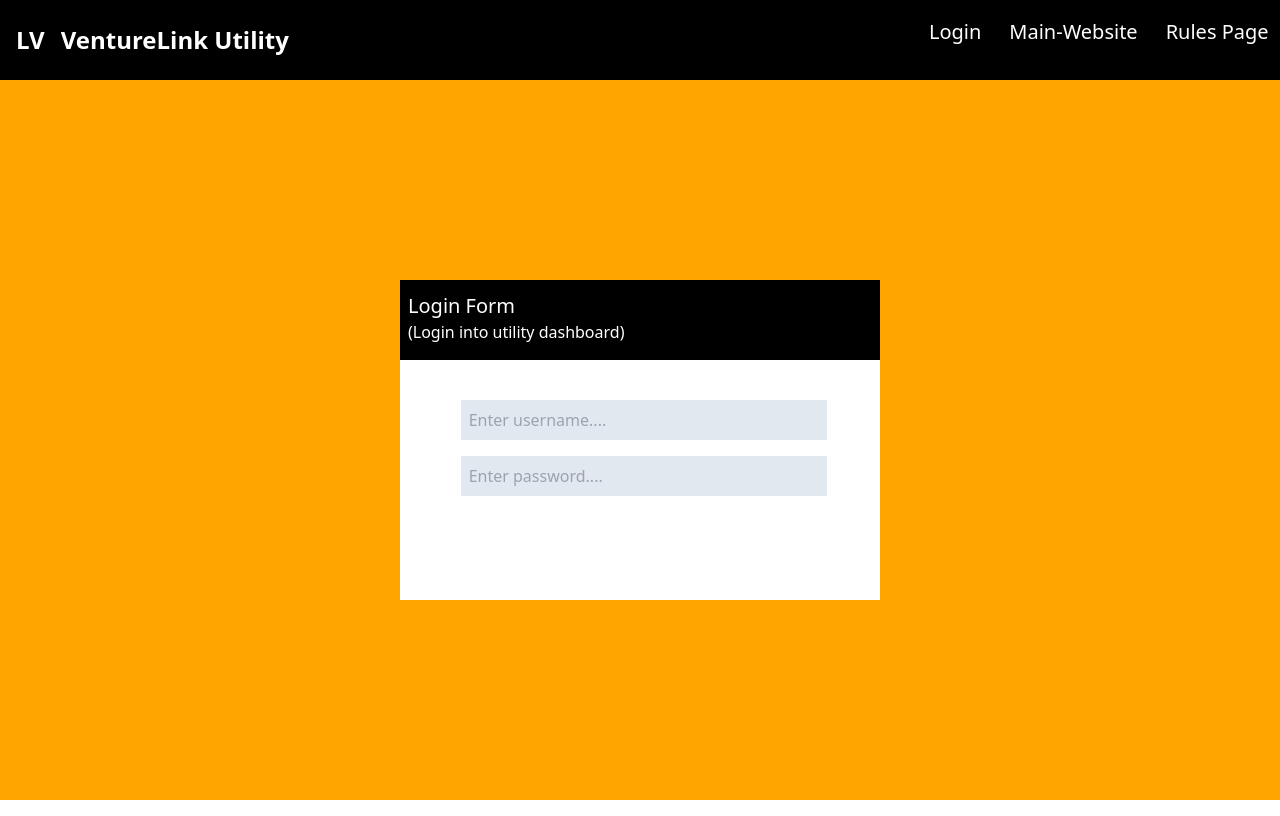
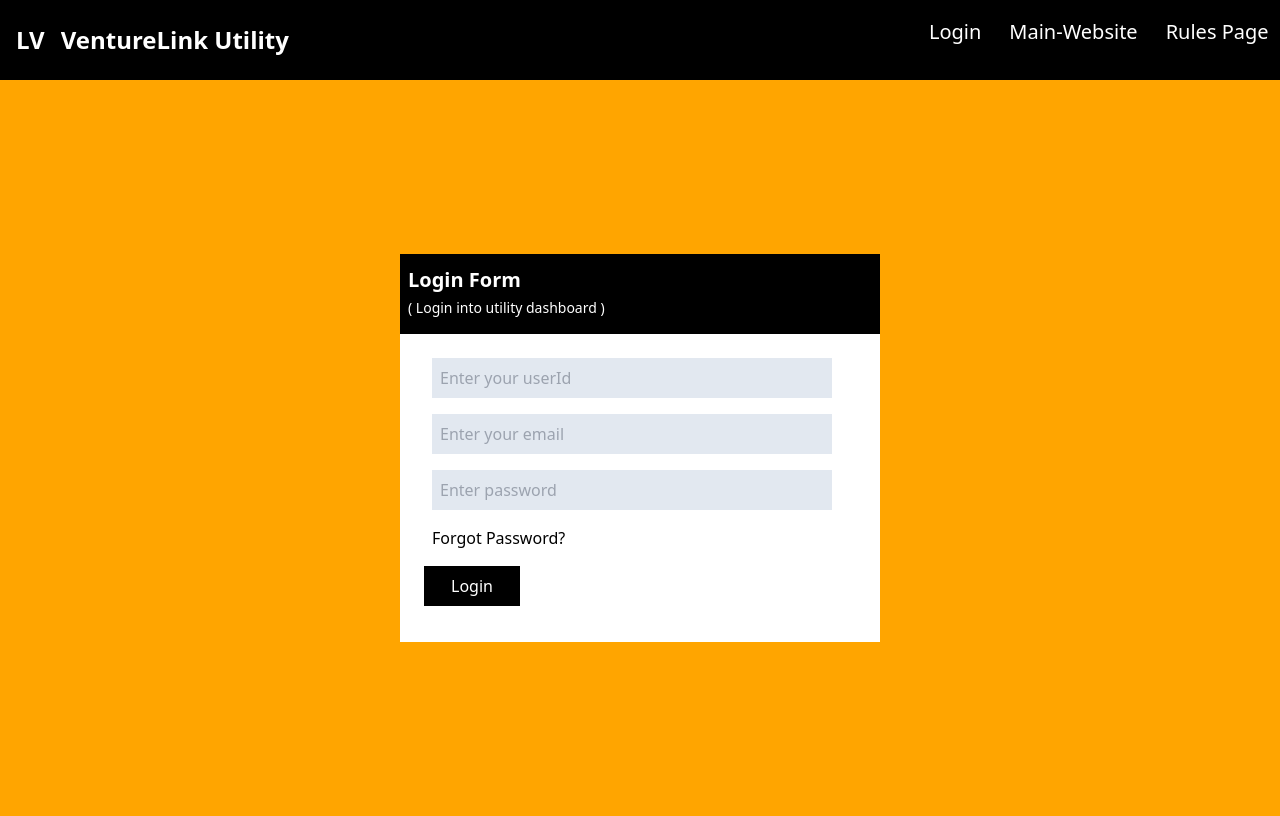
Before and after one commit to AritraChakraborty2003/PdfConverterReact, a React (Create React App) app: page /FirstLogin in a window 1280 px wide. Built offline with nearby package versions, Linux system fonts and the light colour scheme.

Commit message:
feat:developed the login feature as first layer of security

```diff
--- a/src/components/First.jsx
+++ b/src/components/First.jsx
@@ -2,9 +2,11 @@
 
 import { Link } from "react-router-dom";
 import Header from "./Header";
+import { useNavigate } from "react-router-dom";
 
 /* eslint-disable no-unreachable */
 const First = () => {
+  const navigate = useNavigate();
   const myStyle = {
     background: "orange",
     font: "poppins",
@@ -30,7 +32,12 @@ const First = () => {
           <p className="text-[3vmin] lg:text-[2.75vmin] text-black pb-3 font-normal">
             ( Connecting entrpreneurs evolving Business )
           </p>
-          <button className="bg-[#ff1010]  text-white text-2xl p-2 w-[30vmin] md:w-[20vmin]">
+          <button
+            className="bg-[#ff1010]  text-white text-2xl p-2 w-[30vmin] md:w-[20vmin]"
+            onClick={() => {
+              navigate("/FirstLogin");
+            }}
+          >
             <Link to="/FirstLogin">Login</Link>
           </button>
         </div>
--- a/src/components/FirstLogin.jsx
+++ b/src/components/FirstLogin.jsx
@@ -1,35 +1,96 @@
+/* eslint-disable no-unused-vars */
+import { useState } from "react";
+import { useNavigate } from "react-router-dom";
 import Header from "./Header";
-
+import "./login.css";
 const FirstLogin = () => {
+  const [uid, setUid] = useState("");
+  const [email, setEmail] = useState("");
+  const [password, setPassword] = useState("");
+  const navigate = useNavigate();
   const myStyle = {
     background: "orange",
     font: "poppins",
     display: "flex",
   };
+  const SubmitChange = (e) => {
+    e.preventDefault();
+    console.log(email);
+    console.log(uid);
+    console.log(password);
+    if (uid === "PT1") {
+      if (email === "aritra.chakraborty203@gmail.com") {
+        if (password === "Technical2024") {
+          localStorage.setItem("user", "adminU");
+          navigate("/Index");
+        } else {
+          document.getElementById("uid").value = "";
+          document.getElementById("email").value = "";
+          document.getElementById("password").value = "";
+          alert("Invalid Credentials");
+        }
+      } else {
+        document.getElementById("uid").value = "";
+        document.getElementById("email").value = "";
+        document.getElementById("password").value = "";
+        alert("Invalid Credentials");
+      }
+    } else {
+      document.getElementById("uid").value = "";
+      document.getElementById("email").value = "";
+      document.getElementById("password").value = "";
+      alert("Invalid Credentials");
+    }
+  };
   return (
     <>
       <Header />
       <div
-        className="h-[calc(100vh-10vmin)] justify-center items-center"
+        className="h-[calc(100vh-8vmin)] justify-center items-center"
         style={myStyle}
       >
-        <div className="formBody bg-white pb-3 lg:h-[40vmin] lg:w-[60vmin]">
+        <div className="formBody bg-white pb-3 lg:w-[60vmin]">
           <div className="headerText w-full bg-black text-white p-1 lg:h-[10vmin] flex flex-col justify-content pl-2 ">
-            <p className="text-xl mt-2 overflow-y-hidden">Login Form</p>
-            <p className="text-md">(Login into utility dashboard)</p>
+            <p className="text-xl mt-2 overflow-y-hidden font-bold">
+              Login Form
+            </p>
+            <p className="text-sm mt-1">( Login into utility dashboard )</p>
           </div>
 
-          <form className="flex flex-col justify-center items-center p-10 gap-y-4">
+          <form className="flex flex-col p-6 gap-y-4">
             <input
               type="text"
-              className="w-11/12 ml-2 bg-slate-200 p-2"
-              placeholder="Enter username...."
+              className="w-[65vmin] lg:w-[50vmin] ml-2 bg-slate-200 p-2"
+              placeholder="Enter your userId"
+              id="uid"
+              onChange={(e) => setUid(e.target.value)}
             ></input>
             <input
               type="text"
-              className="w-11/12 ml-2 bg-slate-200 p-2"
-              placeholder="Enter password...."
+              className="w-[65vmin] lg:w-[50vmin] ml-2 bg-slate-200 p-2"
+              placeholder="Enter your email"
+              id="email"
+              onChange={(e) => setEmail(e.target.value)}
             ></input>
+            <input
+              type="text"
+              className="w-[65vmin] lg:w-[50vmin] ml-2 bg-slate-200 p-2"
+              placeholder="Enter password"
+              id="password"
+              onChange={(e) => setPassword(e.target.value)}
+            ></input>
+            <p>
+              <a href="/ForgotPassword" className="ml-2">
+                Forgot Password?
+              </a>
+            </p>
+
+            <button
+              className="bg-black text-white p-2 w-24"
+              onClick={SubmitChange}
+            >
+              Login
+            </button>
           </form>
         </div>
       </div>
--- a/src/components/Header.jsx
+++ b/src/components/Header.jsx
@@ -8,7 +8,7 @@ const Header = () => {
   return (
     <>
       <div className="w-full h-[15vmin] lg:h-[10vmin] bg-black text-white flex overflow-hidden">
-        <div className="iconHolder h-[15vmin] lg:h-[10vmin] flex items-center space-x-4">
+        <div className="iconHolder h-[15vmin] lg:h-[10vmin] flex items-center space-x-4 ">
           <h1 className="font-extrabold text-2xl ml-4">
             <Link to="/">LV</Link>
           </h1>
@@ -16,10 +16,10 @@ const Header = () => {
             <Link to="/">VentureLink Utility</Link>
           </p>
         </div>
-
-        <div className="iconHolder  w-[29vw] md:w-[63vw] lg:w-[50vw] 2xl:w-[59vw] flex items-center "></div>
+        <div className="iconHolder  w-[29vw] md:w-[63vw] lg:w-[50vw] 2xl:w-[57vw] flex items-center "></div>
         <div className="hidden lg:block">
           {(screen.width <= 1700 && (
+            <>
               <div className="iconHolder h-16 flex items-center space-x-7 text-xl font-medium">
                 <p>
                   <Link to="/FirstLogin">Login</Link>
@@ -27,8 +27,9 @@ const Header = () => {
                 <p>Main-Website</p>
                 <p>Rules Page</p>
               </div>
+            </>
           )) || (
-            <div className="iconHolder h-16 flex items-center space-x-12 text-2xl font-medium">
+            <div className="iconHolder h-[10vmin] flex items-center space-x-12 text-2xl font-medium">
               <p>Login</p>
               <p>Main-Website</p>
               <p>Rules Page</p>
--- a/src/components/Index.jsx
+++ b/src/components/Index.jsx
@@ -1,10 +1,13 @@
 /* eslint-disable jsx-a11y/alt-text */
 import "./manage.css";
+import Header from "./Header";
 import { useState, useEffect } from "react";
 import axios from "axios";
+import { Navigate } from "react-router-dom";
 import { Link } from "react-router-dom";
 const Index = () => {
   const [data, setData] = useState([]);
+
   useEffect(() => {
     axios
       .get("https://codemap.co.in/ImagesAPI.php")
@@ -18,9 +21,27 @@ const Index = () => {
   console.log(data);
   return (
     <>
+      {data.length === 0 && (
+        <>
+          <Header />
+          <div className="h-[100vh] w-[100vw] bg-[#FFA62F] flex justify-center items-center">
+            <p className="text-black text-3xl lg:text-5xl p-3 font-bold">
+              Please Wait... 🙏🙏🙏
+            </p>
+          </div>
+        </>
+      )}
+      {(localStorage.getItem("user") === "adminU" && (
+        <>
+          <Header />
           <div className="bg-[#FFA62F] ">
-        <button className="p-2 ml-2 mt-3 text-lg bg-white">
-          <Link to="/">Go Back</Link>
+            <button
+              className="p-2 ml-2 mt-3 text-lg bg-white"
+              onClick={() => {
+                localStorage.removeItem("user");
+              }}
+            >
+              <Link to="/">Logout</Link>
             </button>
             <div className="w-[100vw] p-2 bg-[#FFA62F] flex flex-col justify-center items-center">
               <div className="textSection flex flex-col justify-center items-center">
@@ -43,8 +64,8 @@ const Index = () => {
                           ></img>
                         </div>
                       </div>
-                  <p className="text-md lg:text-xl font-bold font-sans pl-2 pr-2 text-black">
-                    Category : {val.name}
+                      <p className="text-md lg:text-xl font-medium font-sans pl-2 pr-2 text-black">
+                        {val.name}
                       </p>
                       <button className="bg-[#FFBF00] p-2 font-medium text-black mt-4 font-sans">
                         <a href="/MoMForm">{val.name}</a>
@@ -56,6 +77,8 @@ const Index = () => {
             </div>
           </div>
         </>
+      )) || <Navigate to="/FirstLogin" />}
+    </>
   );
 };
 
--- /dev/null
+++ b/src/components/login.css
@@ -0,0 +1,3 @@
+*:focus {
+  outline: none;
+}
```
Lines whose indentation alone changed are shown as unchanged.
